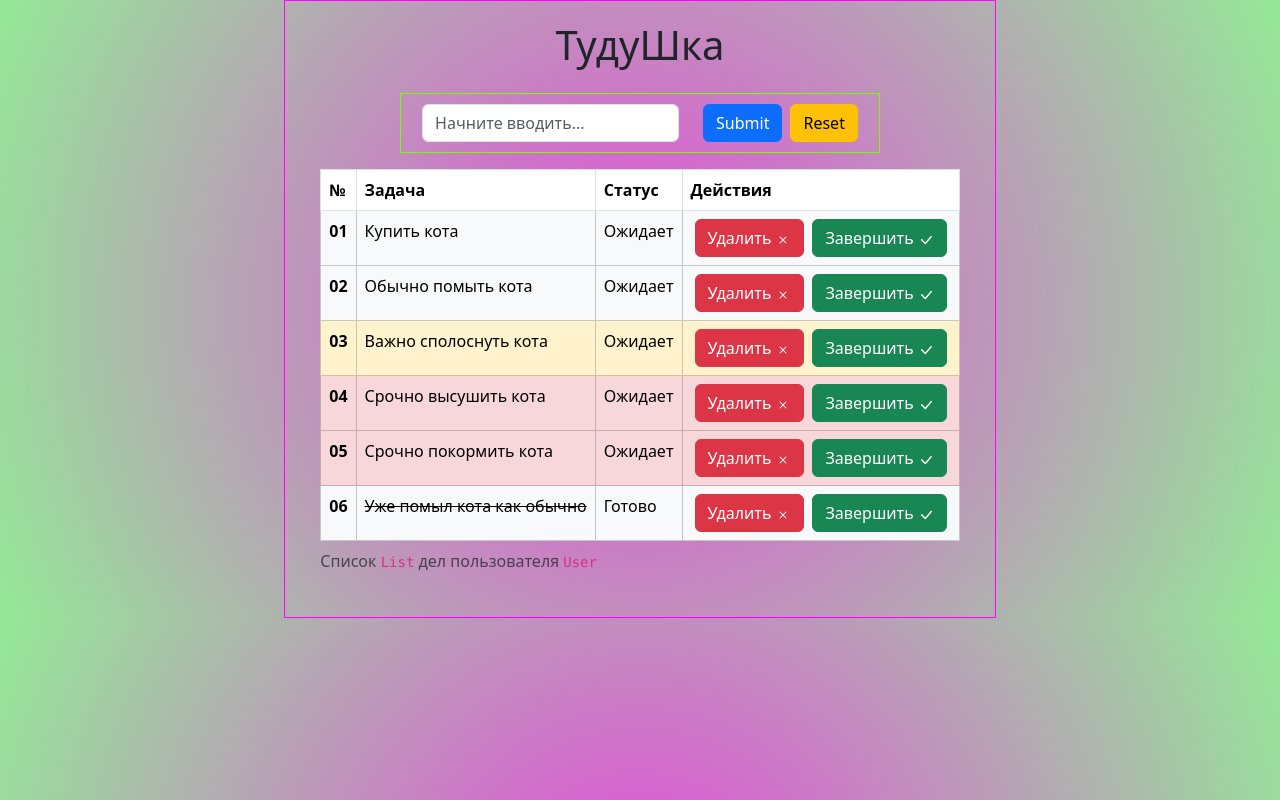
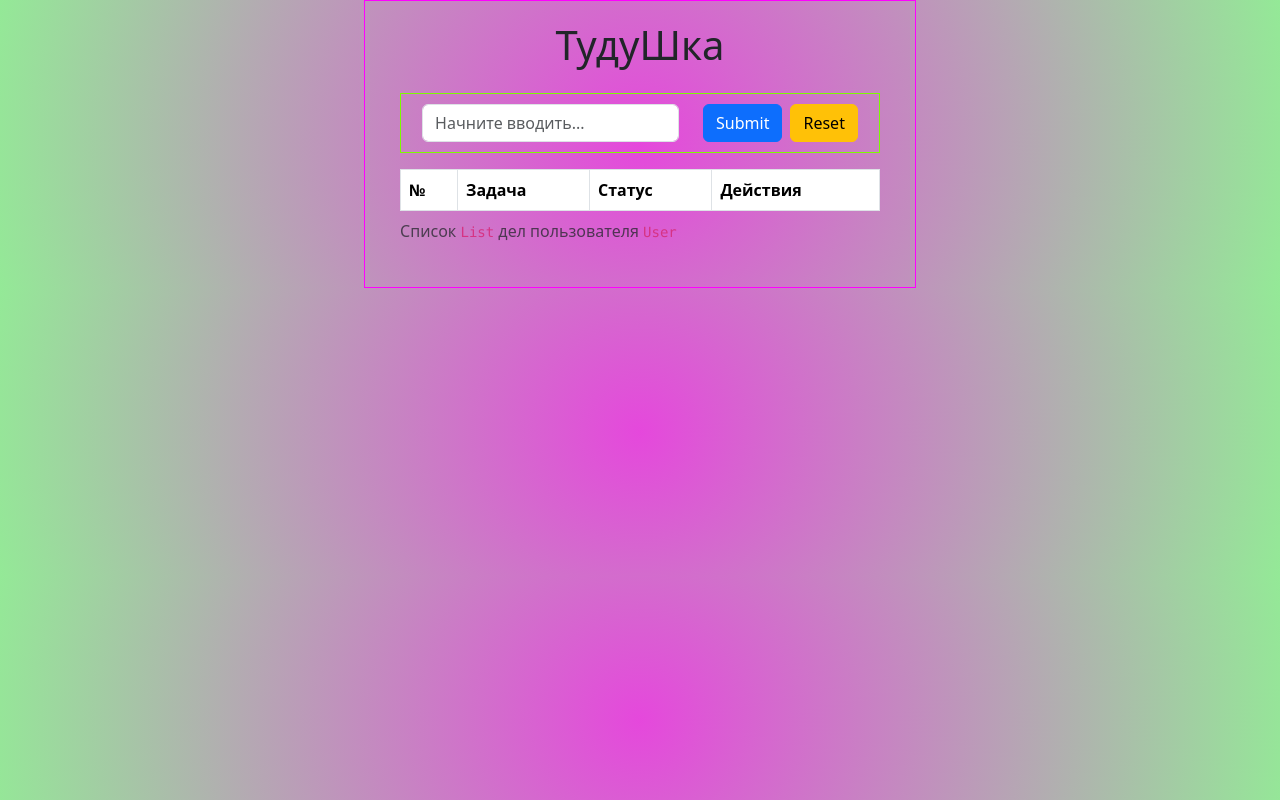
Before and after one commit to mindfling/ME_ToDoApp_ReactViteTS, a React (Vite) app: page / in a window 1280 px wide. Built offline with nearby package versions, Linux system fonts and the light colour scheme.

Commit message:
Update MyTable.tsx

```diff
--- a/src/Components/MyTable.tsx
+++ b/src/Components/MyTable.tsx
@@ -17,8 +17,8 @@ interface Props {
 const MyTable = ({ store }: Props) => {
   console.log('store in MyTable: ', store);
 
-  const data: Array<ITask> = testData;
-  console.log(`data`, data);
+  const data: Array<ITask> = store.taskList;;
+  console.log(`data is store in MyTable`, data);
 
   const handleRemoveClick = (event: React.MouseEvent<HTMLButtonElement>) => {
     console.warn('REMOVE');
```
